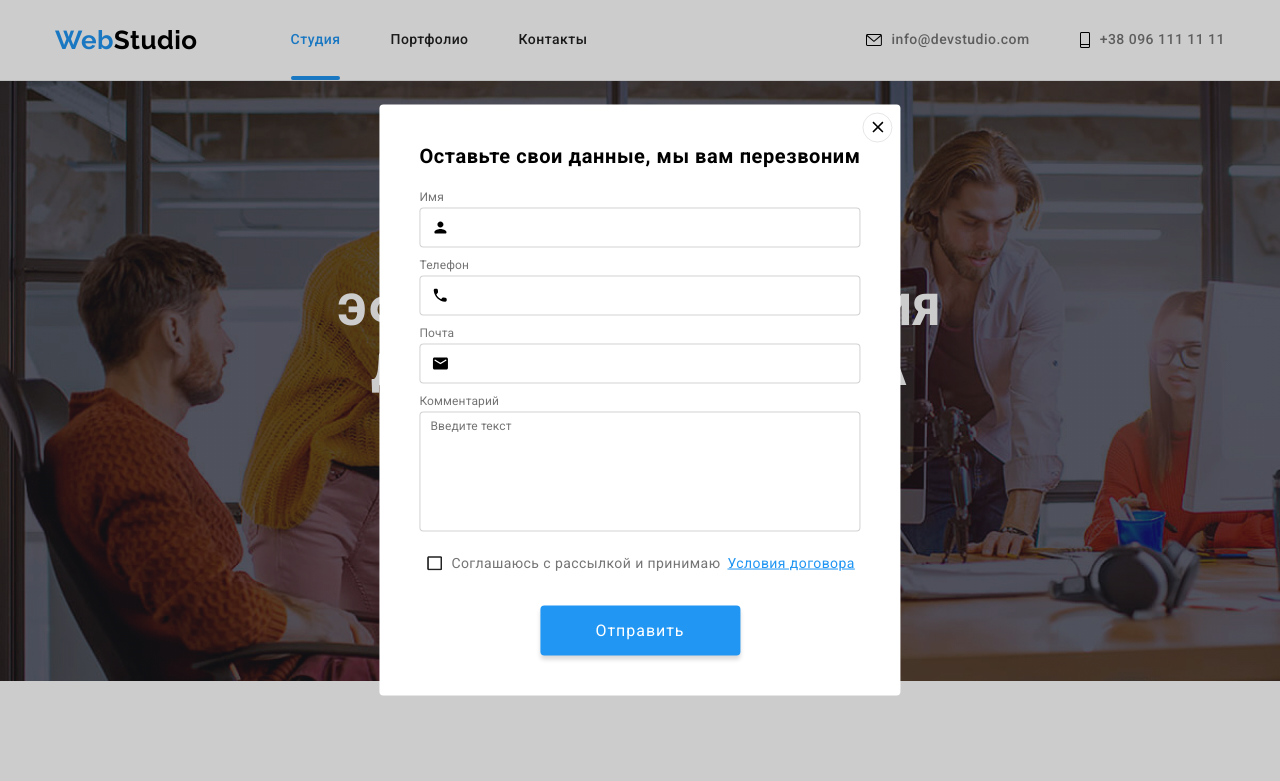
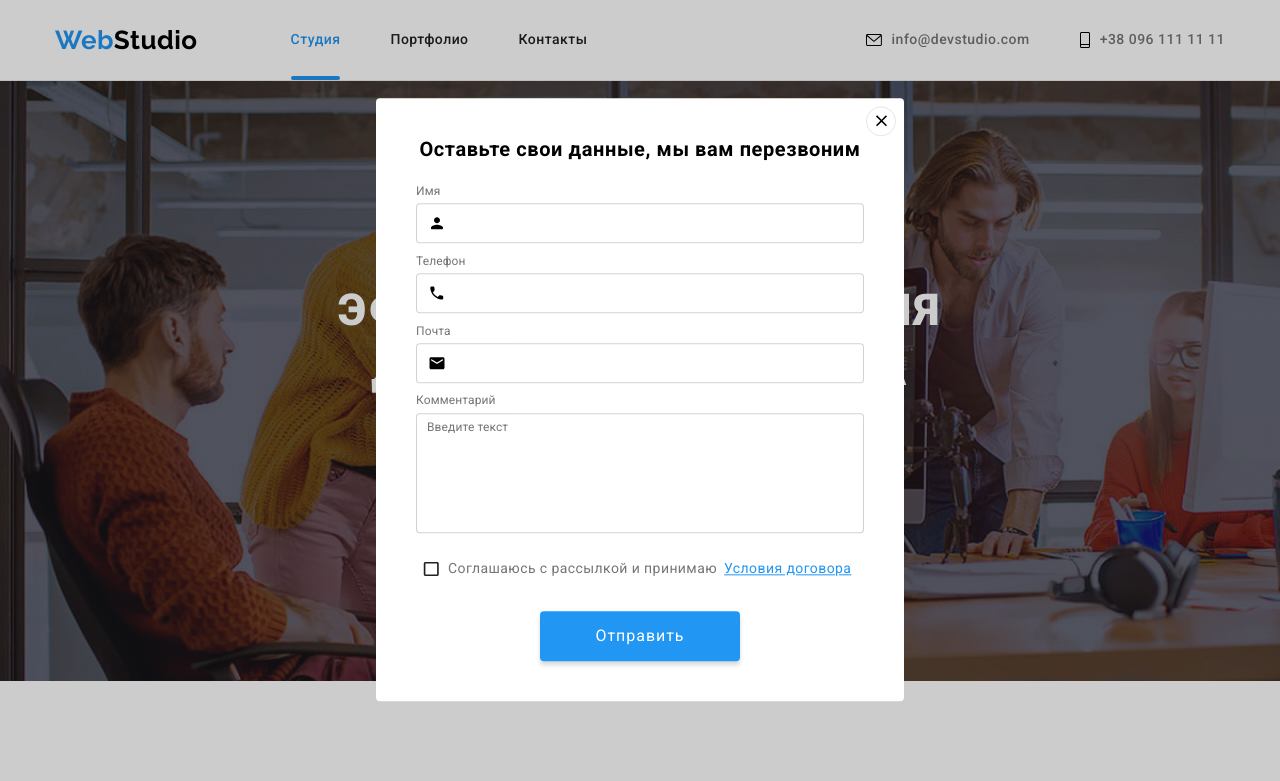
Before and after one commit to VallDeMarr/goit-markup-hw-07, a plain HTML site: page index.html in a window 1280 px wide. Both pictures are taken after a click on the button "Заказать услугу". Shown: the top 781 px of the page. Drawn offline with nearby package versions, Linux system fonts and the light colour scheme.

Commit message:
Final 2.0

```diff
--- a/css/styles.css
+++ b/css/styles.css
@@ -529,7 +529,7 @@ line-height: 16px; */
   box-sizing: border-box;
   filter: drop-shadow(0px 4px 4px rgba(0, 0, 0, 0.15));
   border-radius: 4px;
-  color: var(--white-color)
+  color: var(--white-color);
 }
 .footer .container {
   align-items: baseline;
@@ -674,6 +674,8 @@ line-height: 16px; */
   left: 50%;
   transform: translate(-50%, -50%);
   padding: 40px;
+  min-height: 581px;
+  width: 528px;
 
   background-color: var(--white-color);
   border-radius: 4px;
@@ -712,7 +714,74 @@ line-height: 16px; */
   transition-duration: 250ms;
   transition-timing-function: cubic-bezier(0.4, 0, 0.2, 1);
 }
+.lable {
+  position: relative;
+}
+.lable input {
+  width: 100%;
+  height: 40px;
+  margin-top: 30px;
+  padding: 6px 10px 6px 42px;
+  border: 1px solid rgba(33, 33, 33, 0.2);
+  border-radius: 4px;
+}
+.lable input:hover,
+.lable input:focus {
+  border: 1px solid #2196f3;
+  transition-duration: 250ms;
+  transition-timing-function: cubic-bezier(0.4, 0, 0.2, 1);
+}
+.lable span {
+  position: absolute;
+  top: -30px;
+  left: 0;
+  font-size: 12px;
+  line-height: 14px;
+  letter-spacing: 0.01em;
+  color: #757575;
+}
+.coment {
+  font-size: 14px;
+  line-height: 16px;
+  letter-spacing: 0.01em;
+  color: rgba(117, 117, 117, 0.5);
+}
+.lable .coment {
+  position: absolute;
+  top: -125px;
+  left: 0;
+}
+.lable svg {
+  position: absolute;
+  left: 12px;
+  top: 0px;
+}
+.lable:hover svg,
+.lable:focus svg {
+  fill: var(--hover-color);
+  transition-duration: 250ms;
+  transition-timing-function: cubic-bezier(0.4, 0, 0.2, 1);
+}
+.lable textarea {
+  margin-top: 30px;
+  padding: 6px 10px;
+  border: 1px solid rgba(33, 33, 33, 0.2);
+  box-sizing: border-box;
+  border-radius: 4px;
+  height: 120px;
+  width: 100%;
+  font-size: 12px;
+  line-height: 14px;
+  letter-spacing: 0.01em;
 
+  color: rgba(117, 117, 117, 0.5);
+}
+.lable textarea:hover,
+.lable textarea:focus {
+  border: 1px solid var(--hover-color);
+  transition-duration: 250ms;
+  transition-timing-function: cubic-bezier(0.4, 0, 0.2, 1);
+}
 .modal-send-btn {
   color: var(--white-color);
   background-color: #2196f3;
@@ -738,71 +807,6 @@ textarea {
   margin-right: auto;
   padding: 20px;
 }
-.form-field {
-  /* outline: 1px solid blue; */
-  display: flex;
-  flex-direction: column;
-  position: relative;
-}
-.form-field label {
-  font-size: 12px;
-  line-height: 14px;
-  letter-spacing: 0.01em;
-  color: #757575;
-  margin-top: 10px;
-  margin-bottom: 4px;
-}
-.form-field input {
-  margin: 0px;
-  padding: 6px 10px 6px 42px;
-  border: 1px solid rgba(33, 33, 33, 0.2);
-  box-sizing: border-box;
-  border-radius: 4px;
-  height: 40px;
-}
-.form-field input:hover,
-.form-field input:focus {
-  border: 1px solid var(--hover-color);
-  transition-duration: 250ms;
-  transition-timing-function: cubic-bezier(0.4, 0, 0.2, 1);
-}
-.form-field:hover,
-.form-field:focus {
-  fill: var(--hover-color);
-}
- {
-
-}
-/* .form-field:hover svg,
-.form-field:focus svg {
-  fill: var(--hover-color);
-  transition-duration: 250ms;
-  transition-timing-function: cubic-bezier(0.4, 0, 0.2, 1);
-} */
-.form-field textarea {
-  margin: 0px;
-  padding: 6px 10px;
-  border: 1px solid rgba(33, 33, 33, 0.2);
-  box-sizing: border-box;
-  border-radius: 4px;
-  height: 120px;
-  font-size: 12px;
-  line-height: 14px;
-  letter-spacing: 0.01em;
-
-  color: rgba(117, 117, 117, 0.5);
-}
-.form-field textarea:hover,
-.form-field textarea:focus {
-  border: 1px solid var(--hover-color);
-}
-.form ::placeholder {
-  font-size: 12px;
-  line-height: 14px;
-  letter-spacing: 0.01em;
-
-  color: rgba(117, 117, 117, 0.5);
-}
 .checkbox-text {
   display: flex;
   align-items: center;
@@ -815,23 +819,10 @@ textarea {
 .checkbox-text a {
   margin-left: 7px;
 }
-.form-field svg {
-  position: absolute;
-  width: 18px;
-  height: 18px;
-  left: 12px;
-  bottom: 11px;
-}
-
-.form-field input text {
-  margin-left: 42px;
-}
-
 .checkbox {
   appearance: none;
   position: absolute;
 }
-
 .leb-icon {
   display: inline-block;
   width: 16px;
@@ -851,3 +842,61 @@ textarea {
   background-size: contain;
   background-repeat: no-repeat;
 }
+
+/* .form-field svg {
+  position: absolute;
+  width: 18px;
+  height: 18px;
+  left: 12px;
+  bottom: 11px;
+} */
+
+/* .form ::placeholder {
+  font-size: 12px;
+  line-height: 14px;
+  letter-spacing: 0.01em;
+  color: rgba(117, 117, 117, 0.5);
+} */
+
+/* .form-field {
+  outline: 1px solid blue;
+  display: flex;
+  flex-direction: column;
+  position: relative;
+} */
+/* .form-field label {
+  font-size: 12px;
+  line-height: 14px;
+  letter-spacing: 0.01em;
+  color: #757575;
+  margin-top: 10px;
+  margin-bottom: 4px;
+} */
+/* .form-field input {
+  margin: 0px;
+  padding: 6px 10px 6px 42px;
+  border: 1px solid rgba(33, 33, 33, 0.2);
+  box-sizing: border-box;
+  border-radius: 4px;
+  height: 40px;
+} */
+/* .form-field input:hover,
+.form-field input:focus {
+  border: 1px solid var(--hover-color);
+  transition-duration: 250ms;
+  transition-timing-function: cubic-bezier(0.4, 0, 0.2, 1);
+} */
+/* .form-field:hover,
+.form-field:focus {
+  fill: var(--hover-color);
+} */
+/* .form-field:hover svg,
+.form-field:focus svg {
+  fill: var(--hover-color);
+  transition-duration: 250ms;
+  transition-timing-function: cubic-bezier(0.4, 0, 0.2, 1);
+} */
+
+/* .form-field input text {
+  margin-left: 42px;
+} */
--- a/index.html
+++ b/index.html
@@ -503,7 +503,7 @@
     <div class="backdrop is-hidden" data-modal>
       <div class="modal">
         <p>Оставьте свои данные, мы вам перезвоним</p>
-        <button class="modal-close-btn" data-modal-close >
+        <button class="modal-close-btn" data-modal-close>
           <svg width="18" height="18">
             <use href="./images/new-sprite.svg#icon-close"></use>
           </svg>
@@ -511,7 +511,38 @@
 
         <form name="form js-speaker-form" autocomplete="on" novalidate>
 
-          <div class="form-field">
+          <label class="lable">
+            <input type="text" /> <span>Имя</span>
+            <svg class="lable-svg" width="18" height="18">
+              <use href="./images/new-sprite.svg#icon-person"></use>
+            </svg>
+          </label>
+
+          <label class="lable">
+            <input type="text"/><span>Телефон</span>
+            <svg class="lable-svg" width="18" height="18">
+              <use href="./images/new-sprite.svg#icon-phone"></use>
+            </svg>
+          </label>
+
+          <label class="lable">
+            <input type="text"><span>Почта</span>
+            <svg class="lable-svg" width="18" height="18">
+              <use href="./images/new-sprite.svg#icon-email"></use>
+            </svg>
+          </label>
+
+          <label class="lable"><span class="coment">Комментарий</span>
+            <textarea name="feedback" placeholder="Введите текст"></textarea>
+          </label>
+
+
+          <!-- <div class="form-field">
+            <label class="label-coment">Комментарий</label>
+            <textarea name="feedback" placeholder="Введите текст"></textarea>
+          </div> -->
+
+          <!-- <div class="form-field">
             <label for="name">Имя </label>
             <input type="text" name="name" id="name" />
             <svg class="modal-icon">
@@ -538,19 +569,22 @@
           <div class="form-field">
             <label class="label-coment">Комментарий</label>
             <textarea name="feedback" placeholder="Введите текст"></textarea>
-          </div>
+          </div> -->
 
           <label>
             <div class="checkbox-text">
-
-              <input class="checkbox" type="checkbox" name="hobby" value="music" />
+              <input
+                class="checkbox"
+                type="checkbox"
+                name="hobby"
+                value="music"
+              />
               <span class="leb-icon"></span>
               Соглашаюсь с рассылкой и принимаю
               <a
                 href="https://uk.wikipedia.org/wiki/%D0%94%D0%BE%D0%B3%D0%BE%D0%B2%D1%96%D1%80"
                 >Условия договора</a
               >
-
             </div>
           </label>
 
```
